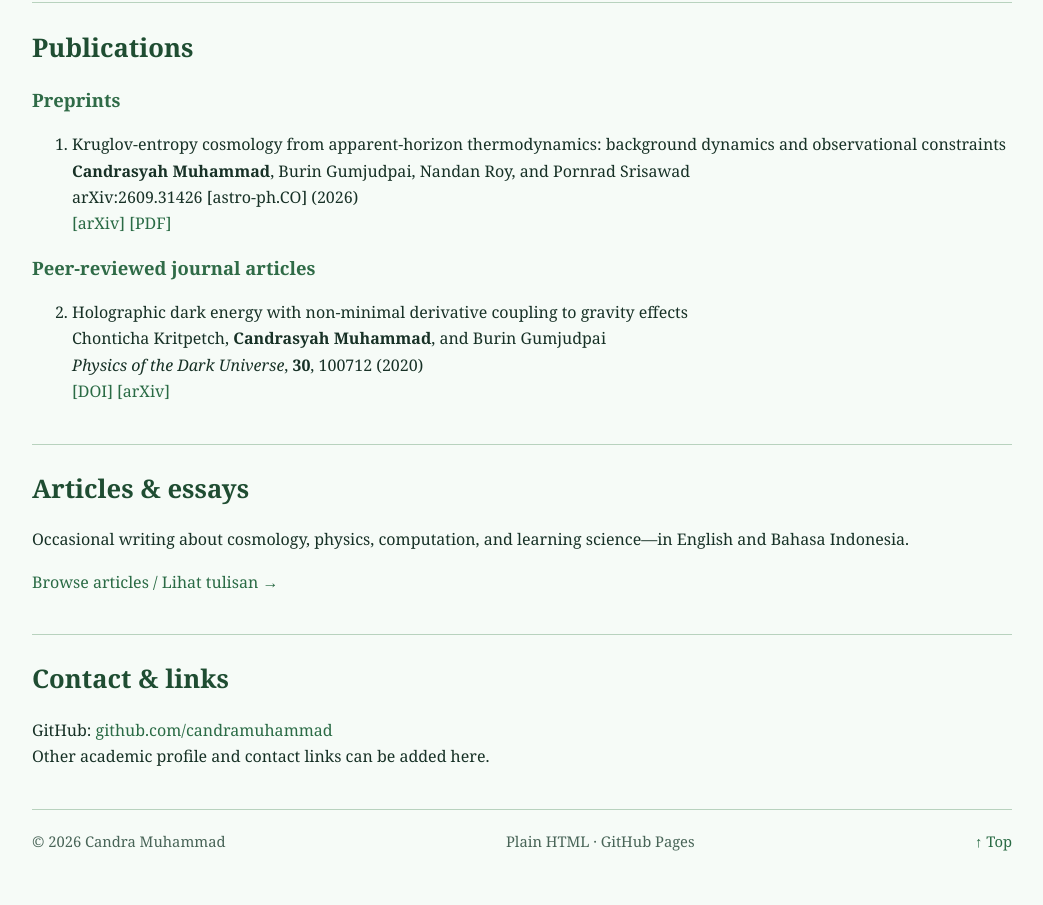
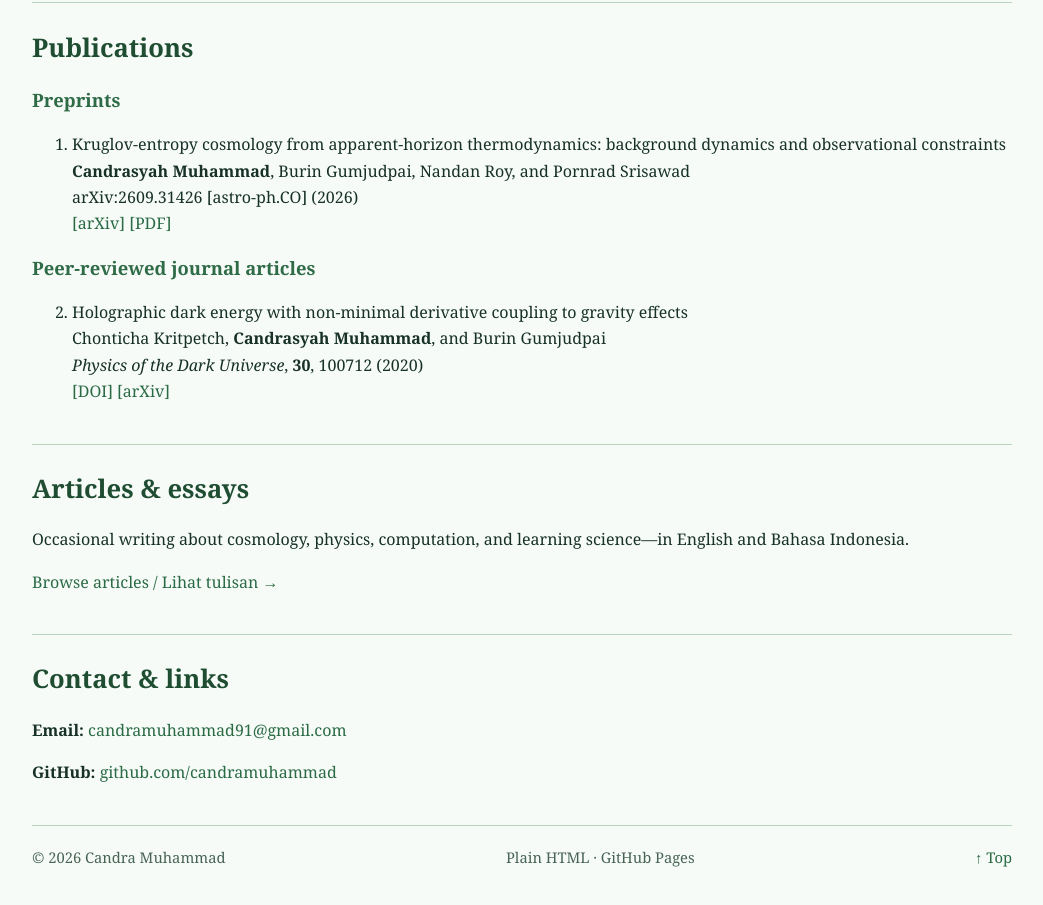
Before and after one commit to candramuhammad/candramuhammad.github.io, a plain HTML site: page index.html in a window 1280 px wide. Shown: the part 3060-3965 px from the top of the page, without its empty margins (118-1161 px from the left). Drawn offline with Linux system fonts and the light colour scheme.

Commit message:
Update index.html

```diff
--- a/index.html
+++ b/index.html
@@ -159,8 +159,22 @@
 
       <section id="contact">
         <h2>Contact &amp; links</h2>
-        <p>GitHub: <a href="https://github.com/candramuhammad">github.com/candramuhammad</a><br>Other academic profile and contact links can be added here.</p>
+
+        <p>
+          <strong>Email:</strong>
+          <a href="mailto:candramuhammad91@gmail.com">
+            candramuhammad91@gmail.com
+          </a>
+        </p>
+
+        <p>
+          <strong>GitHub:</strong>
+          <a href="https://github.com/candramuhammad">
+            github.com/candramuhammad
+          </a>
+        </p>
       </section>
+
     </main>
 
     <footer>
```
